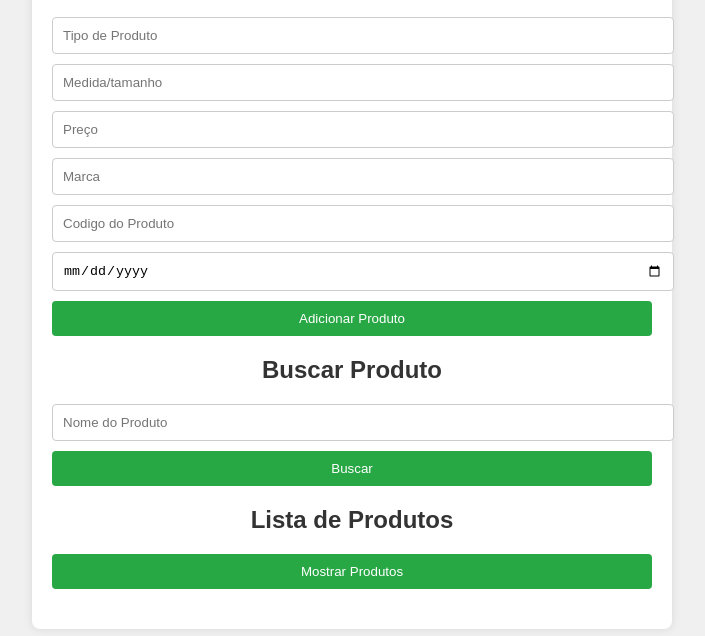
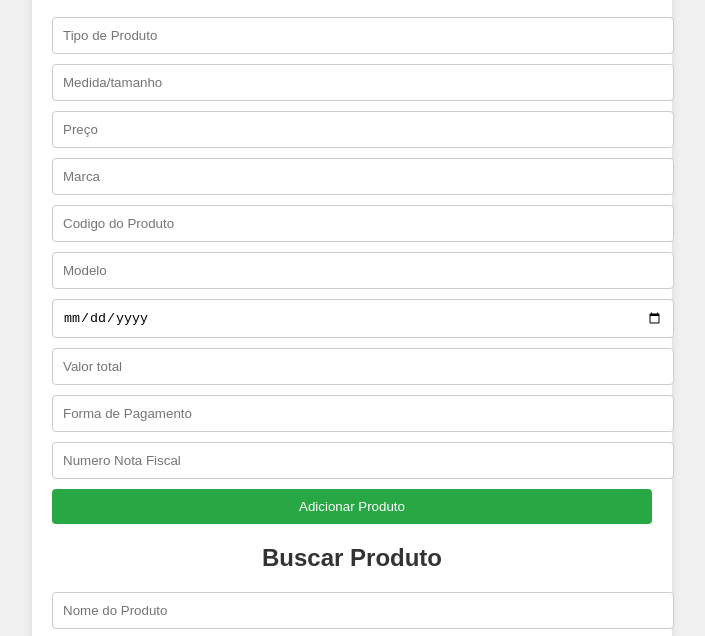
Before and after one commit to zanotelliph/Trabalho-de-Engenharia-de-Sofware, a plain HTML site: page index.html in a window 1280 px wide. Shown: the part 151-787 px from the top of the page, without its empty margins (288-993 px from the left). Drawn offline with Linux system fonts and the light colour scheme.

Commit message:
index.html

```diff
--- a/index.html
+++ b/index.html
@@ -17,7 +17,11 @@
             <input type="text" id="preco" placeholder="Preço">
             <input type="text" id="marca" placeholder="Marca">
             <input type="number" id="codigo do produto" placeholder="Codigo do Produto">
-            <input type="date" id="modelo" placeholder="Modelo">
+            <input type="text" id="modelo" placeholder="Modelo">
+            <input type="date" id="data emissao" placeholder="Data Emissão">
+            <input type="number" id="valor total" placeholder="Valor total">
+            <input type="text" id="forma de pagamento" placeholder="Forma de Pagamento">
+            <input type="text" id="numero nota fiscal" placeholder="Numero Nota Fiscal">
             <button onclick="adicionarProduto()">Adicionar Produto</button>
         </div>
 
```
